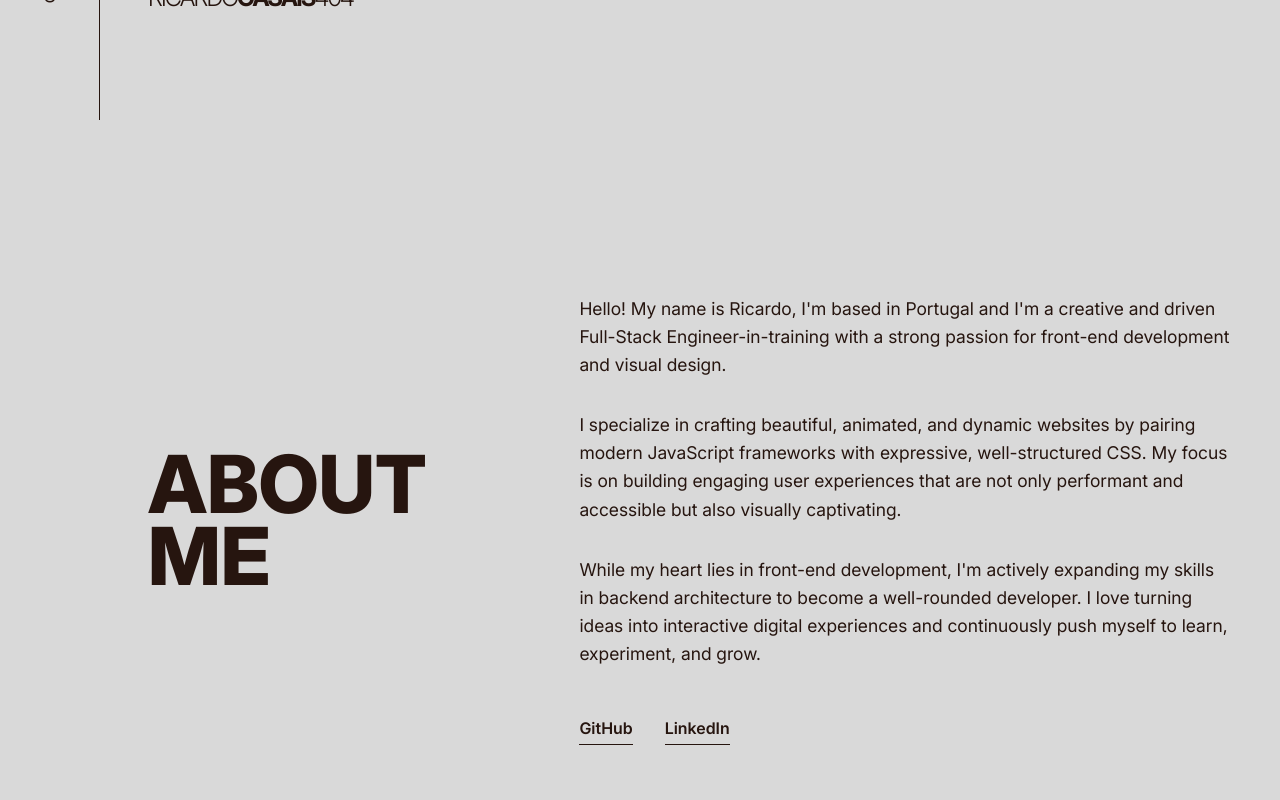
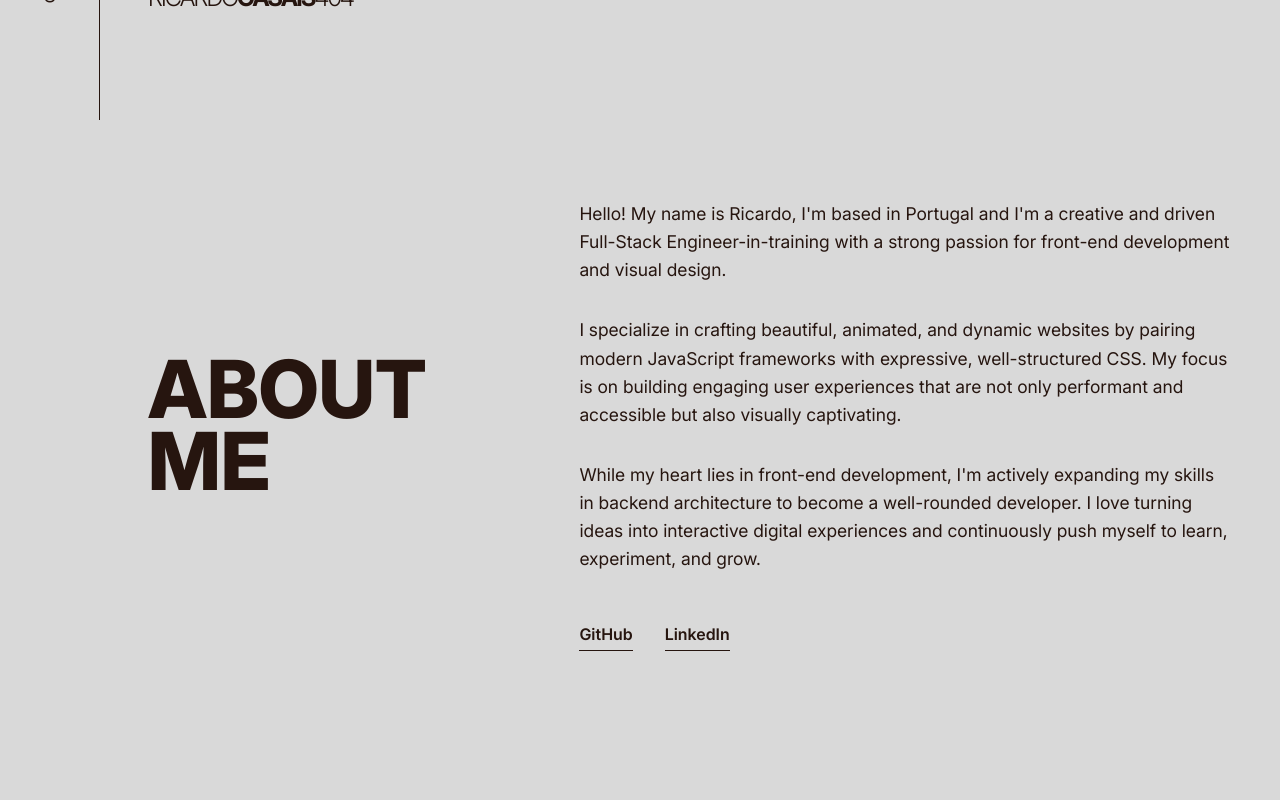
Before and after one commit to RicardoCasais404/personal-portfolio-v2, a Next.js app: page / in a window 1280 px wide. Shown: the part 680-1480 px from the top of the page. Built offline with nearby package versions, Linux system fonts and the light colour scheme.

Commit message:
Gap cleaning and creating an anchor for the links

```diff
--- a/src/app/globals.css
+++ b/src/app/globals.css
@@ -8,7 +8,6 @@ html,
 body {
   overflow-x: clip;
   width: 100%;
-  scroll-padding-top: 120px;
 }
 
 body {
--- a/src/app/page.tsx
+++ b/src/app/page.tsx
@@ -11,12 +11,6 @@ export default function Home() {
     <main className="flex min-h-screen flex-col items-center justify-between bg-[#d9d9d9]">
       {/* 1. HERO */}
       <Hero />
-
-      {/*
-         CONTAINER DE SECÇÕES
-         Sem 'gap'. O espaçamento é gerido pelo padding interno de cada secção
-         (py-20 no mobile, py-32 no desktop) e pelo min-h-screen.
-      */}
       <div className="w-full flex flex-col">
         {/* 2. ABOUT */}
         <About />
--- a/src/components/About.tsx
+++ b/src/components/About.tsx
@@ -8,7 +8,7 @@ export function About() {
   return (
     <SectionWrapper
       id="about"
-      className="relative min-h-screen pb-12 py-20 px-6 md:px-12 md:py-32 bg-[#d9d9d9] flex flex-col justify-center"
+      className="relative min-h-screen py-20 px-6 md:px-12 bg-[#d9d9d9] flex flex-col justify-start"
     >
       <div className="w-full max-w-[1200px] mx-auto">
         <div className="flex flex-col gap-12 md:flex-row md:gap-20 items-center">
--- a/src/components/Contact.tsx
+++ b/src/components/Contact.tsx
@@ -29,8 +29,7 @@ export function Contact() {
   return (
     <SectionWrapper
       id="contact"
-      // PADRONIZAÇÃO: py-32
-      className="relative w-full min-h-[80vh] py-20 px-6 md:px-12 bg-[#d9d9d9] flex flex-col justify-center"
+      className="relative w-full min-h-[80vh] py-20 px-6 md:px-12 bg-[#d9d9d9] flex flex-col justify-start"
     >
       <div className="w-full max-w-[1200px] mx-auto">
         <div className="flex flex-col md:flex-row gap-16 md:gap-24">
--- a/src/components/Education.tsx
+++ b/src/components/Education.tsx
@@ -11,7 +11,7 @@ export function Education() {
     <SectionWrapper
       id="education"
       enableY={false}
-      className="relative w-full min-h-screen py-20 px-6 md:px-12 md:py-32 bg-[#d9d9d9]"
+      className="relative w-full min-h-screen py-20 px-6 md:px-12 bg-[#d9d9d9]"
     >
       <div className="w-full max-w-[1200px] mx-auto">
         {/* TÍTULO */}
--- a/src/components/Navbar.tsx
+++ b/src/components/Navbar.tsx
@@ -48,9 +48,7 @@ export function Navbar() {
       if (lenis) {
         lenis.scrollTo(href, {
           duration: 1.5,
-          // CORREÇÃO: -120px.
-          // Sincronizado com o scroll-padding-top do CSS.
-          offset: -120,
+          offset: 0,
         });
       } else {
         const target = document.querySelector(href);
--- a/src/components/Projects.tsx
+++ b/src/components/Projects.tsx
@@ -8,9 +8,7 @@ export function Projects() {
   return (
     <SectionWrapper
       id="projects"
-      // PADRONIZAÇÃO: py-32.
-      // justify-center: Centra o conteúdo no ecrã. Como temos py-32, o título nunca bate no topo.
-      className="relative w-full min-h-screen py-20 px-6 md:px-12 bg-[#d9d9d9] flex flex-col justify-center"
+      className="relative w-full min-h-screen py-20 px-6 md:px-12 bg-[#d9d9d9] flex flex-col justify-start"
     >
       <div className="w-full max-w-[1200px] mx-auto">
         <h2 className="mb-12 md:mb-32 text-center text-[clamp(2.5rem,8vw,5rem)] font-extrabold uppercase leading-[0.9] tracking-normal text-[#26150f]">
--- a/src/components/SectionWrapper.tsx
+++ b/src/components/SectionWrapper.tsx
@@ -24,24 +24,44 @@ export function SectionWrapper({
     offset: ["start end", "end start"],
   });
 
-  const opacity = useTransform(scrollYProgress, [0, 0.2, 0.8, 1], [0, 1, 1, 0]);
+  // Animações suaves
+  const opacity = useTransform(
+    scrollYProgress,
+    [0, 0.15, 0.85, 1],
+    [0, 1, 1, 0]
+  );
   const scale = useTransform(
     scrollYProgress,
-    [0, 0.2, 0.8, 1],
+    [0, 0.15, 0.85, 1],
     [0.95, 1, 1, 0.95]
   );
   const yValue = enableY ? [100, 0, 0, -100] : [0, 0, 0, 0];
-  const y = useTransform(scrollYProgress, [0, 0.2, 0.8, 1], yValue);
+  const y = useTransform(scrollYProgress, [0, 0.15, 0.85, 1], yValue);
 
   return (
-    <motion.section
-      ref={containerRef}
-      style={{ opacity, scale, y }}
-      className={cn("w-full relative", className)}
-    >
-      <span id={id} className="absolute top-0 invisible" />
+    // WRAPPER RELATIVO (Para posicionar a âncora)
+    <div className="relative w-full">
+      {/*
+         A ÂNCORA FÍSICA
+         - absolute: Sai do fluxo.
+         - top-[-130px]: Posiciona-se 130px ACIMA do início da secção.
+           (80px Navbar + 50px Margem Visual)
+         - id={id}: É para aqui que o link aponta.
+      */}
+      <span
+        id={id}
+        className="absolute -top-[130px] left-0 w-full h-1 pointer-events-none opacity-0"
+      />
 
-      {children}
-    </motion.section>
+      {/* A SECÇÃO VISÍVEL */}
+      <motion.section
+        ref={containerRef}
+        style={{ opacity, scale, y }}
+        // Passamos as classes do pai para aqui
+        className={cn("w-full", className)}
+      >
+        {children}
+      </motion.section>
+    </div>
   );
 }
--- a/src/components/Skills.tsx
+++ b/src/components/Skills.tsx
@@ -34,7 +34,7 @@ export function Skills() {
   return (
     <SectionWrapper
       id="skills"
-      className="relative w-full min-h-screen py-20 px-6 md:px-12 md:py-32 bg-[#d9d9d9] flex flex-col justify-center items-center"
+      className="relative w-full min-h-screen py-20 px-6 md:px-12 bg-[#d9d9d9] flex flex-col justify-start items-center"
     >
       <div className="w-full max-w-[1200px] mx-auto text-center">
         <h2 className="mb-12 md:mb-20 text-[clamp(2.5rem,8vw,5rem)] font-extrabold uppercase leading-[0.9] tracking-normal text-[#26150f]">
```
